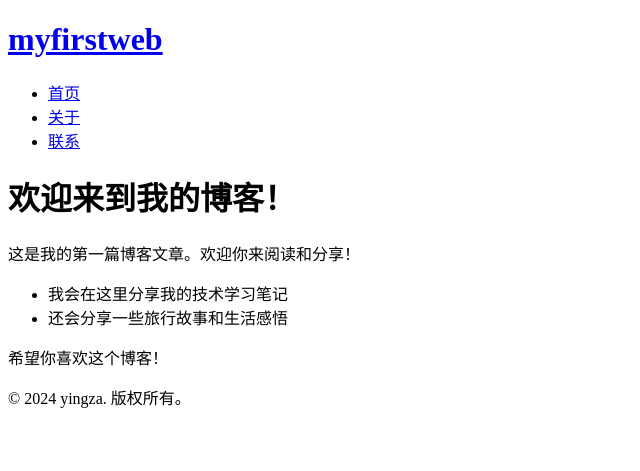
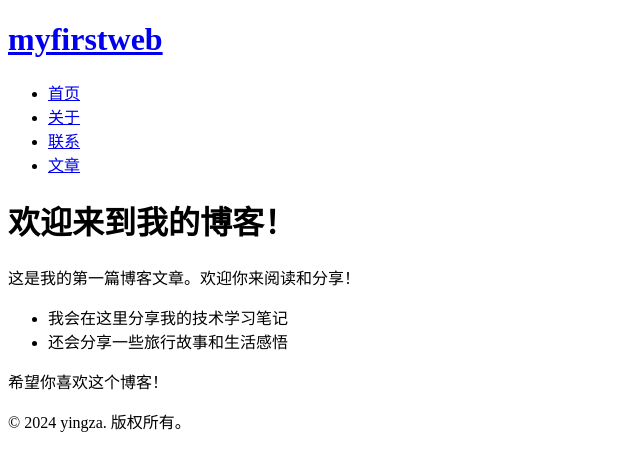
Before and after one commit to yingza-l/skills-github-pages, a Jekyll site: the page built from index.md, in a window 1280 px wide. Shown: the top 471 px of the page, without its empty margins (0-640 px from the left). Built offline with Jekyll 4.4.1, drawn with Linux system fonts in a browser that asks for light colours.

Commit message:
Update header.html

```diff
--- a/_includes/header.html
+++ b/_includes/header.html
@@ -8,6 +8,7 @@
         <li><a href="{{ site.baseurl | append: '/' }}">首页</a></li>
         <li><a href="{{ site.baseurl | append: '/about' }}">关于</a></li> <!-- 关于页 -->
         <li><a href="{{ site.baseurl | append: '/contact' }}">联系</a></li> <!-- 联系页 -->
+        <li><a href="{{ site.baseurl | append: '/articles' }}">文章</a></li> <!-- 文章页 -->
       </ul>
     </nav>
   </div>
```
